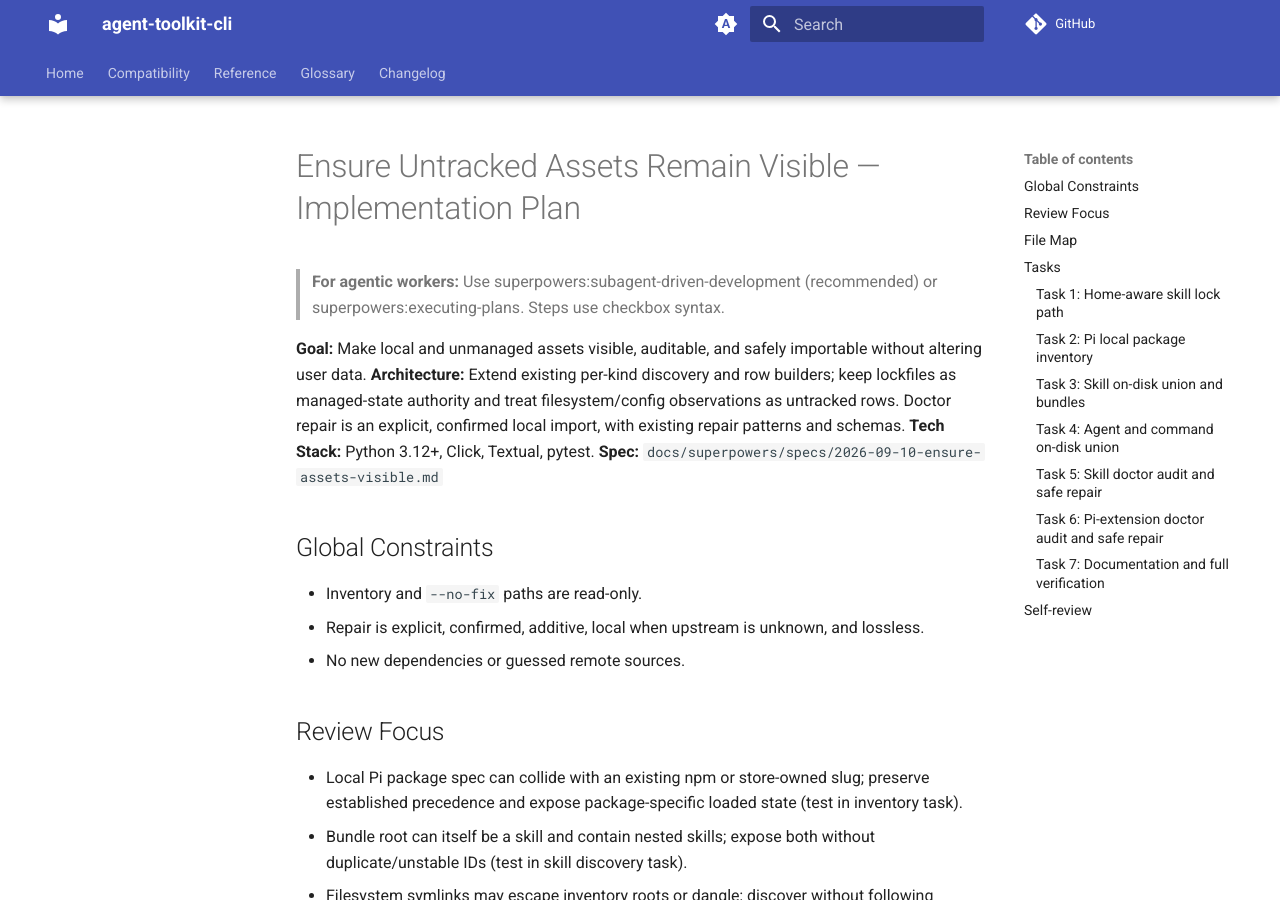
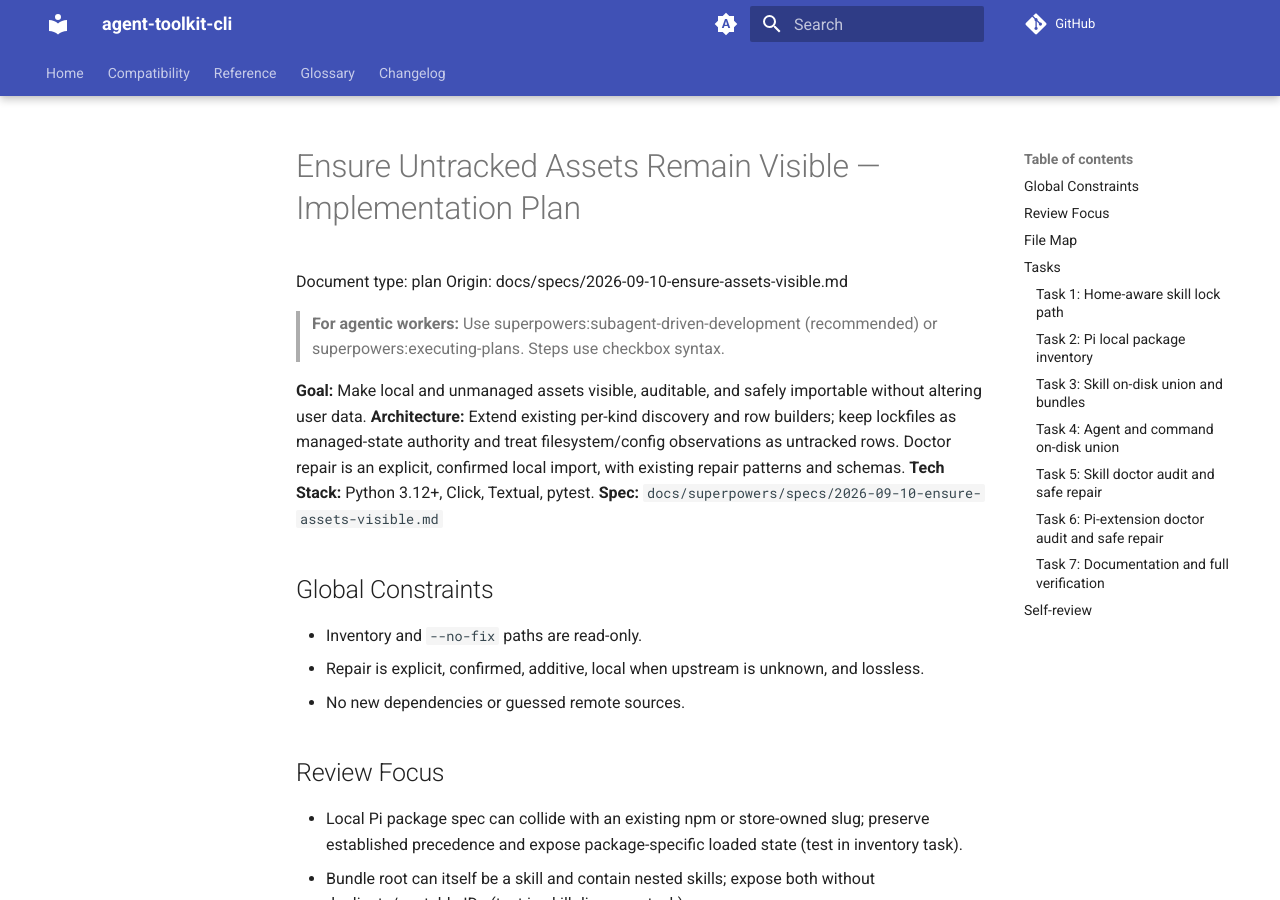
Before and after one commit to ajanderson1/agent-toolkit-cli, an MkDocs documentation site: the page built from docs/plans/2026-09-10-ensure-assets-visible.md, in a window 1280 px wide and 900 px high. Built offline with MkDocs 1.6.1 and Material for MkDocs 9.7.7, drawn with Linux system fonts in a browser that asks for light colours; comment, search, counter and statistics services are not loaded.

Commit message:
docs: clarify issue 515 review context
Device: atlas

```diff
--- a/docs/plans/2026-09-10-ensure-assets-visible.md
+++ b/docs/plans/2026-09-10-ensure-assets-visible.md
@@ -1,5 +1,8 @@
 Issue: #515
 # Ensure Untracked Assets Remain Visible — Implementation Plan
+
+Document type: plan
+Origin: docs/specs/2026-09-10-ensure-assets-visible.md
 
 > **For agentic workers:** Use superpowers:subagent-driven-development (recommended) or superpowers:executing-plans. Steps use checkbox syntax.
 
```
